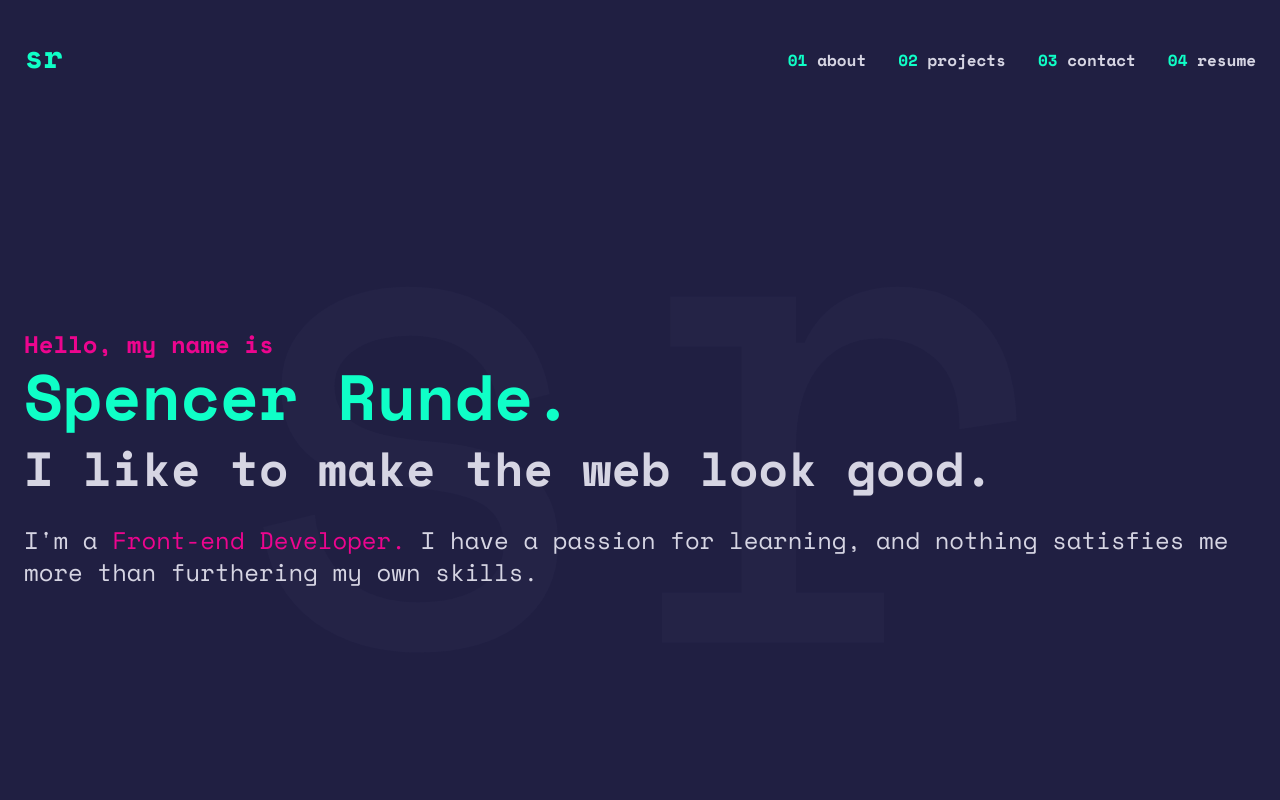
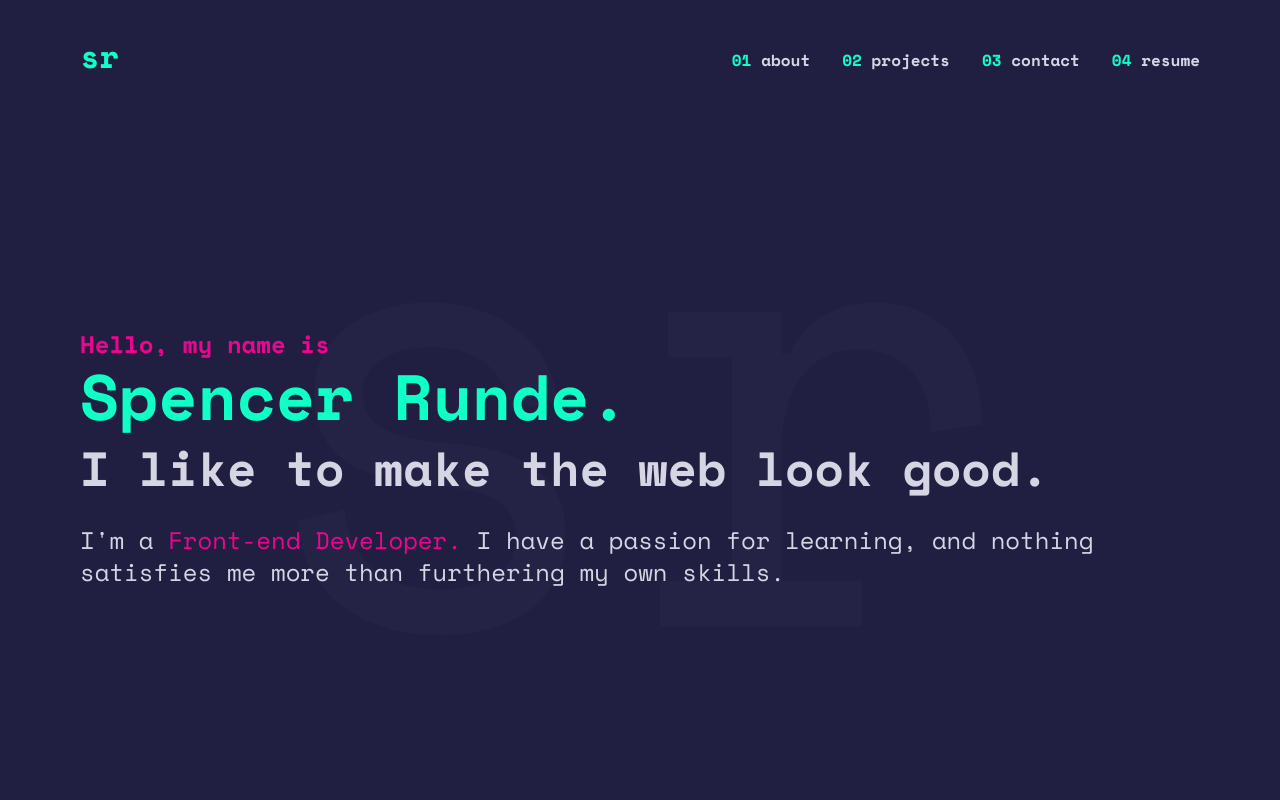
Before and after one commit to spencerrunde/sr-portfolio-site, a React (Create React App) app: page / in a window 1280 px wide. Shown: the top 800 px of the page. Built offline with nearby package versions, Linux system fonts and the light colour scheme.

Commit message:
Fixing padding error

```diff
--- a/src/styles/_globals.scss
+++ b/src/styles/_globals.scss
@@ -30,13 +30,17 @@ html {
   }
 }
 @media screen and (min-width: 48rem) {
-  body {
-    padding-inline: 2.5rem;
+  html {
+    body {
+      padding-inline: 2.5rem;
+    }
   }
 }
 
 @media screen and (min-width: 64rem) {
-  body {
-    padding-inline: 5rem;
+  html {
+    body {
+      padding-inline: 5rem;
+    }
   }
 }
--- a/src/styles/style.css
+++ b/src/styles/style.css
@@ -168,13 +168,13 @@ html body a {
 }
 
 @media screen and (min-width: 48rem) {
-  body {
+  html body {
     padding-inline: 2.5rem;
   }
 }
 
 @media screen and (min-width: 64rem) {
-  body {
+  html body {
     padding-inline: 5rem;
   }
 }
```
Also changed, not shown: 1 other file (tests, documents, lock files or other folders).
